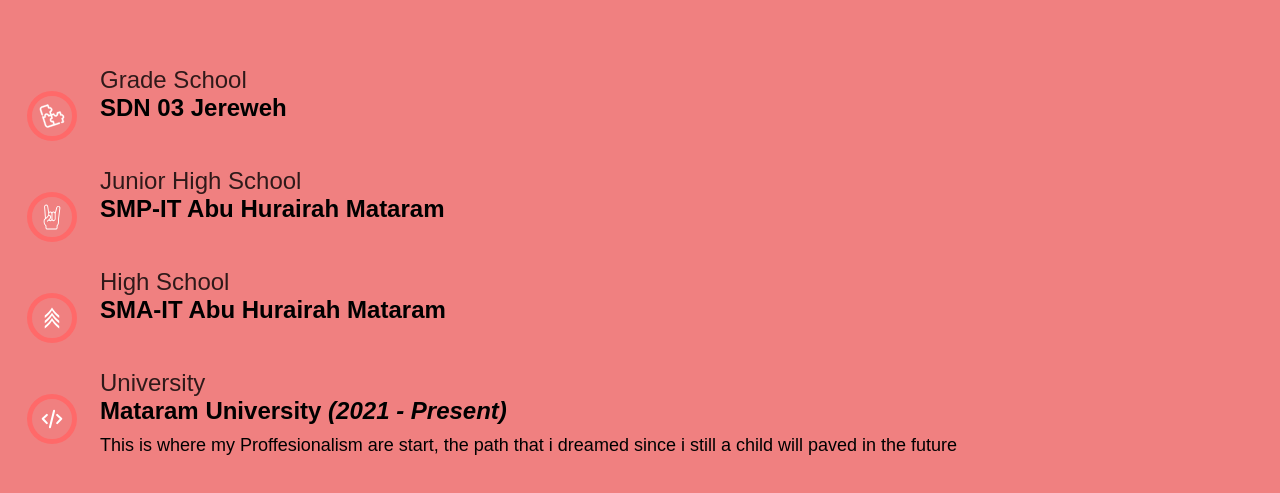
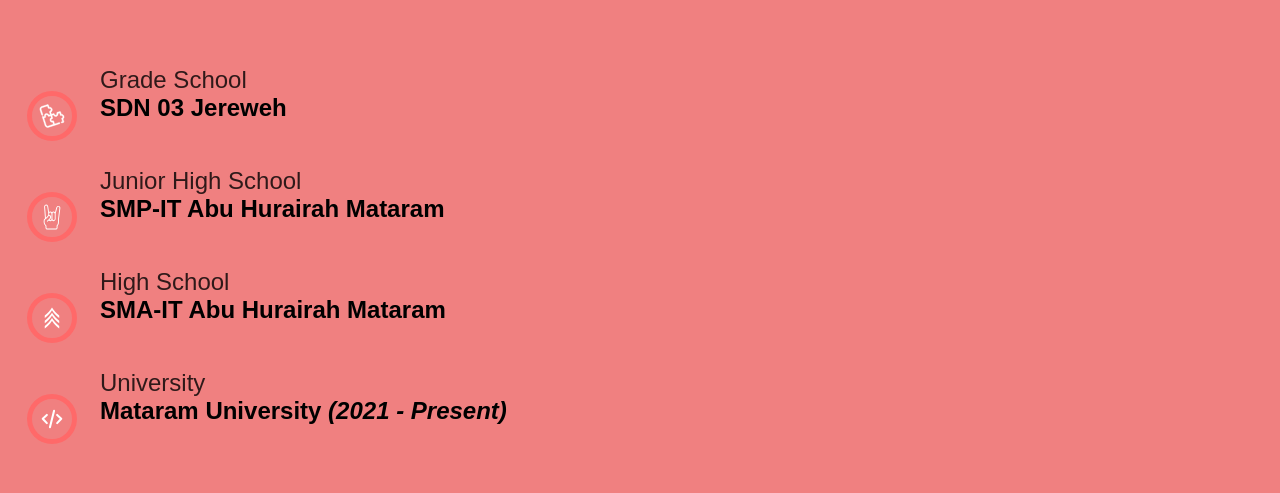
Before and after one commit to levy0303/levy0303.github.io, a plain HTML site: page Profile2.html in a window 1280 px wide. Shown: the part 79-572 px from the top of the page. Drawn offline with Linux system fonts and the light colour scheme; a web font is replaced by a local one.

Commit message:
Add files via upload

```diff
--- a/Profile2.html
+++ b/Profile2.html
@@ -61,10 +61,6 @@
       <li class="genap">
         <strong>University</strong><br>
         Mataram University <i>(2021 - Present)</i>
-        <p>
-          This is where my Proffesionalism are start, the path that i dreamed
-          since i still a child will paved in the future
-        </p>
       </li>
     </div>
     <br>
```
